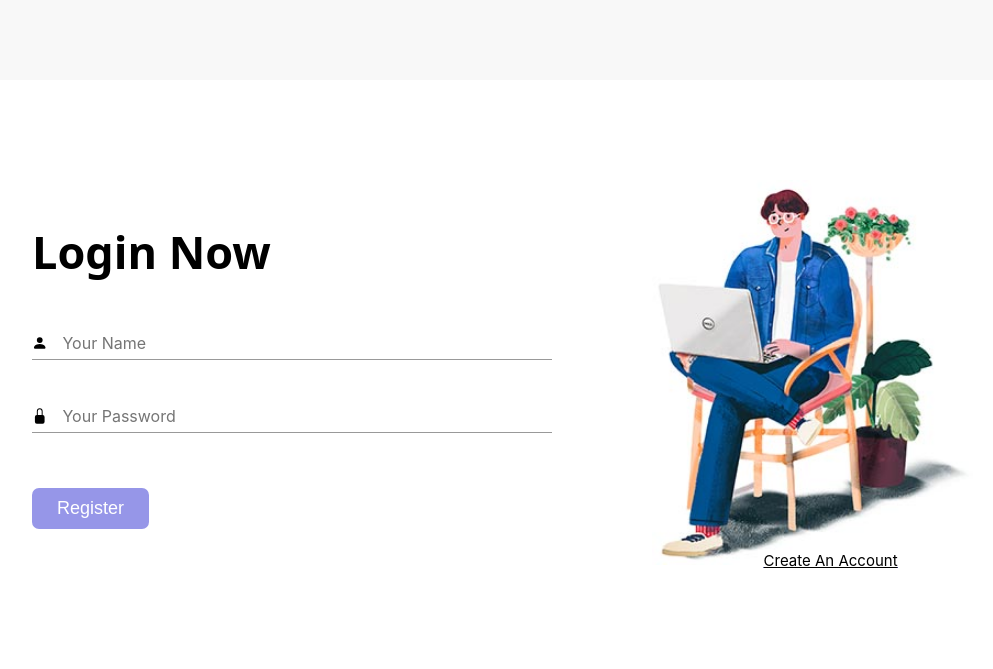
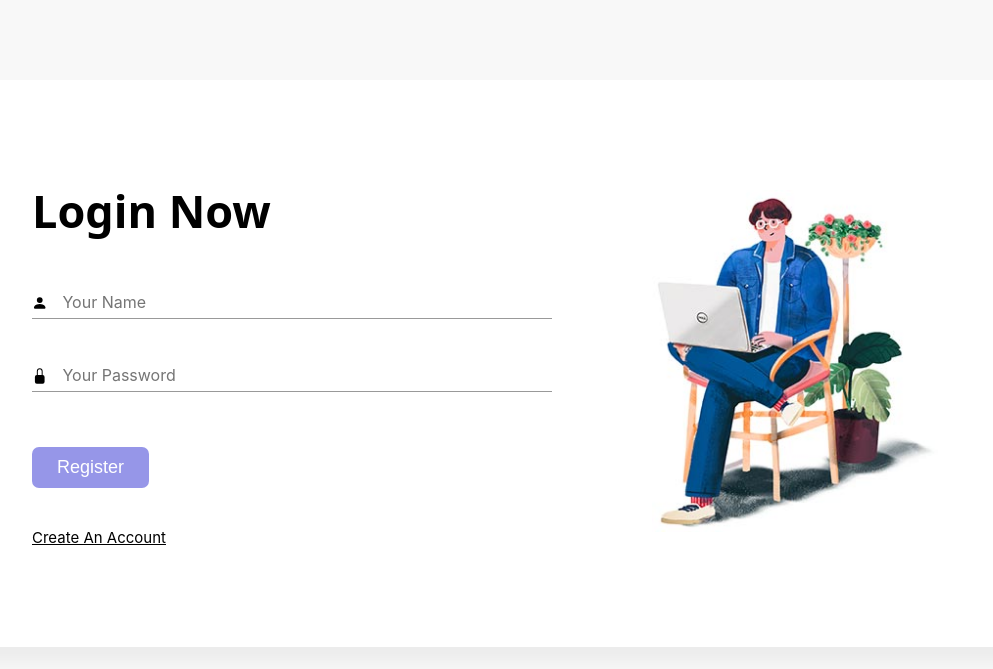
Before and after one commit to omkumarjha/SignUp-SignIn-Django, a Django app: page /home/signin in a window 1280 px wide. Shown: the top 669 px of the page, without its empty margins (147-1140 px from the left). Run offline with Django 4.2, Linux system fonts and the light colour scheme.

Commit message:
Made signin page responsive and fixed some website issues

```diff
--- a/myproject/verify/static/verify/css/signin.css
+++ b/myproject/verify/static/verify/css/signin.css
@@ -1,3 +1,20 @@
 button[type="submit"]{
     background-color: #9696e8;;
 }
+
+.right img{
+    width: 80%;
+}
+
+.already{
+    position: static;
+    margin-left: 15px;
+}
+
+/* Responsive Code for Signin.css */
+
+@media(max-width: 1050px){
+    .right,.rightParent{
+        display: none;
+    }
+}
--- a/myproject/verify/templates/verify/signin.html
+++ b/myproject/verify/templates/verify/signin.html
@@ -34,13 +34,19 @@
 
 {% endblock %}
 
+{% block leftBlockContent %}
+
+    <div class="already">
+        <a href="{% url 'signup' %}"><h3>Create An Account</h3></a>
+    </div>
+
+{% endblock %}
+
 {% block rightBlockImg %}
     <img src="{% static 'verify/images/signin-image.jpg' %}" alt="">
 
 {% endblock %}
 
 {% block rightBlockContent %}
-    <div class="already">
-        <a href="{% url 'signup' %}"><h3>Create An Account</h3></a>
-    </div>
+
 {% endblock %}
--- a/myproject/verify/templates/verify/signup.html
+++ b/myproject/verify/templates/verify/signup.html
@@ -57,6 +57,10 @@
                     {% endfor %}
                 {% endblock %}
                     <button type="submit">Register</button>
+
+                    {% block leftBlockContent %}
+
+                    {% endblock %}
                 </form>
 
             </div>
```
